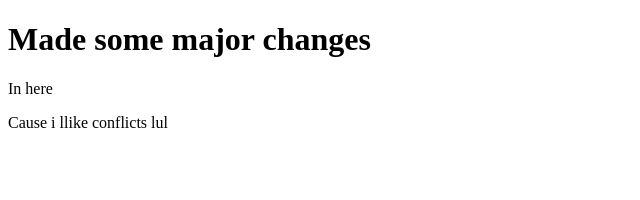
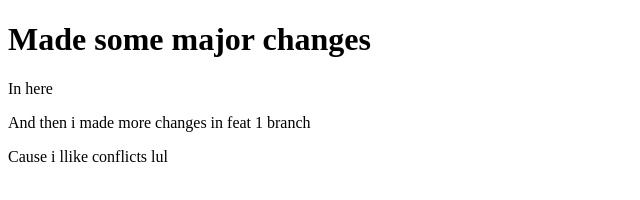
Before and after one commit to Arc-Data/GithubTest, a plain HTML site: page index.html in a window 1280 px wide. Shown: the whole page, without its empty margins (0-640 px from the left). Drawn offline with Linux system fonts and the light colour scheme.

Commit message:
Added lines inside feat-1 branch

```diff
--- a/index.html
+++ b/index.html
@@ -8,6 +8,7 @@
 <body>
 	<h1>Made some major changes </h1>
 	<p> In here</p>
+	<p> And then i made more changes in feat 1 branch </p>
 	<p> Cause i llike conflicts lul</p>
 </body>
 </html>
```
